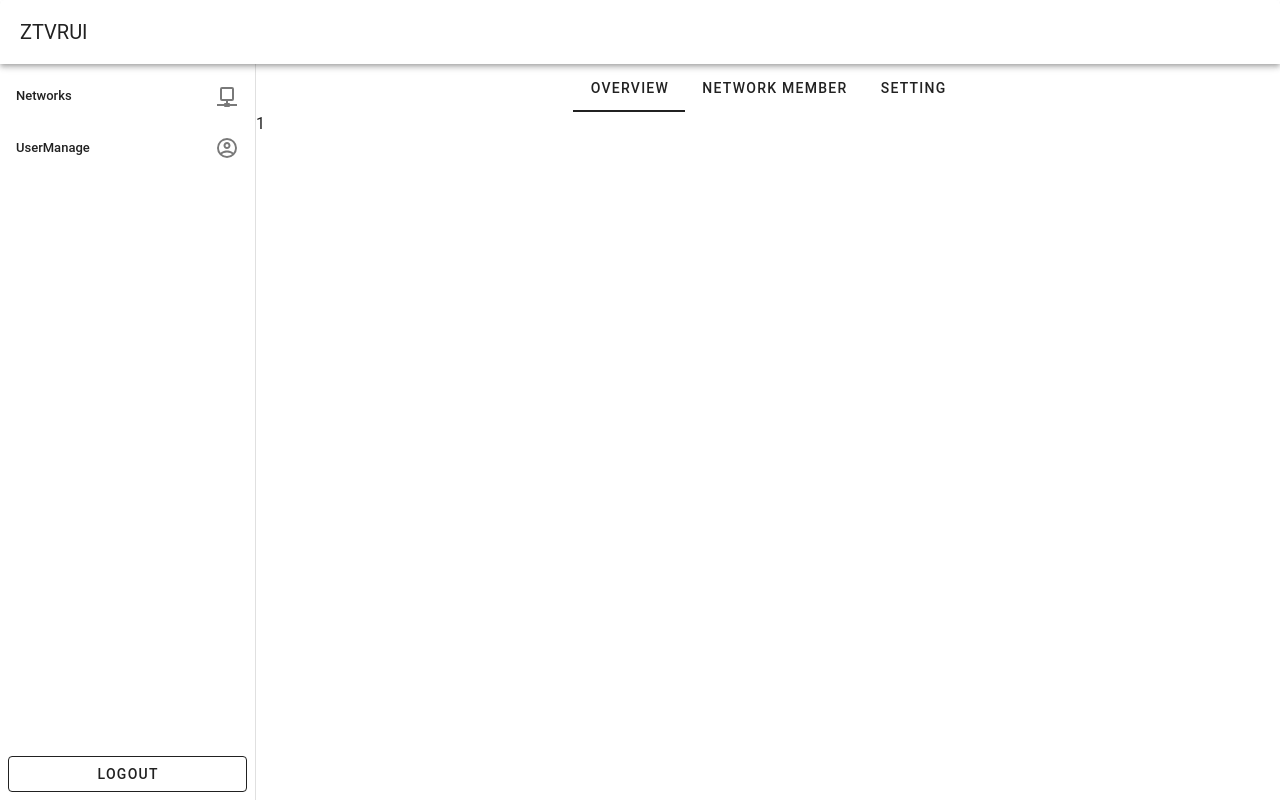
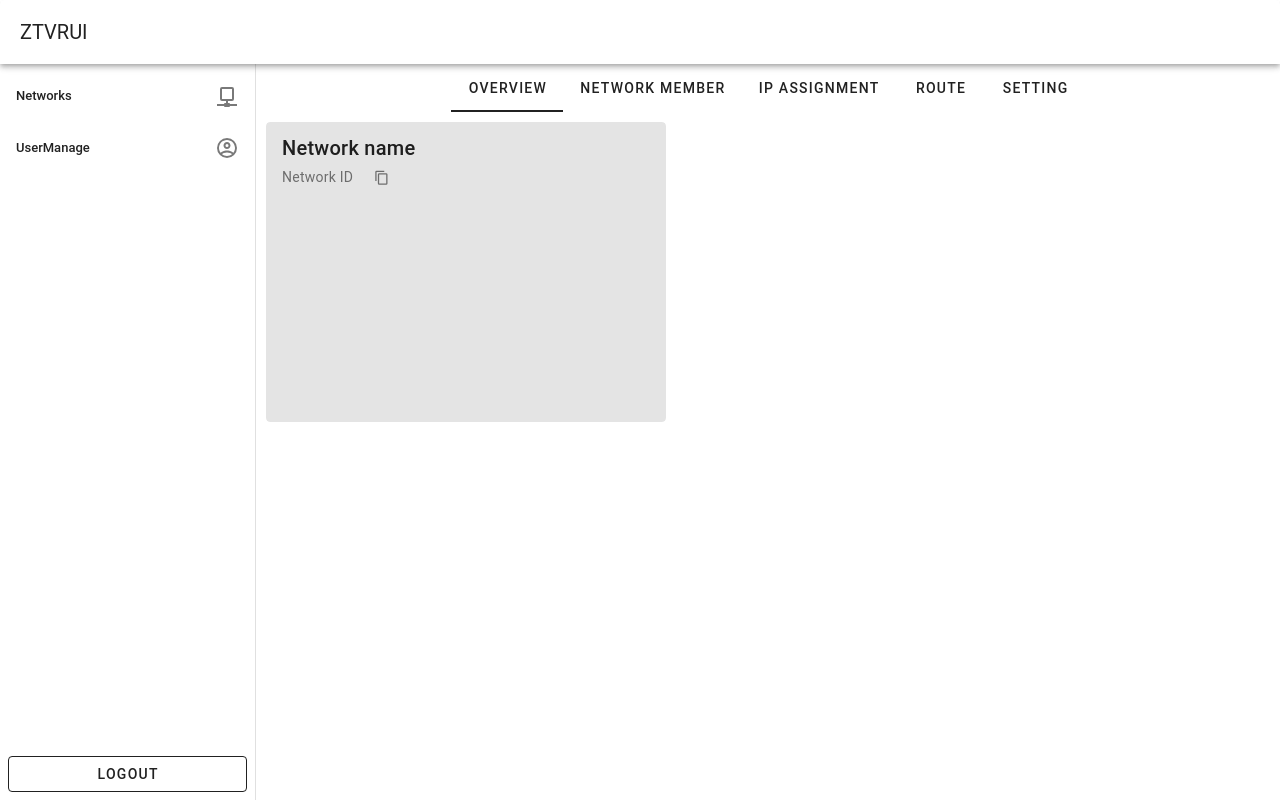
Before and after one commit to TnZzZHlp/ztvrui_frontend, a Vue app: page /home/network/1 in a window 1280 px wide. Built offline with nearby package versions, Linux system fonts and the light colour scheme; no server answers.

Commit message:
Restructure the user management component, update routing and internationalization support, and add network components and overview functionality.

```diff
--- a/src/components/NetworkComponent.vue
+++ b/src/components/HomeComponents/Network.vue
@@ -1,10 +1,26 @@
 <script setup lang="ts">
-import { ref } from 'vue'
+import { ref, onMounted } from 'vue'
 import { useRoute } from 'vue-router'
+import OverView from '@/components/HomeComponents/NetworkComponents/OverView.vue'
 
 const network_id = ref(useRoute().params.id)
 
 const tab = ref(null)
+
+// Request network data
+const network = ref({})
+
+onMounted(() => {
+  fetch(`/ztapi/controller/network/` + network_id.value)
+    .then(res => res.json())
+    .then(data => {
+      network.value = data
+
+    }).catch(err => {
+      console.error(err)
+    })
+})
+
 </script>
 
 <template>
@@ -12,16 +28,23 @@ const tab = ref(null)
     <v-tabs v-model="tab" align-tabs="center">
       <v-tab :value="1">{{ $t('overview') }}</v-tab>
       <v-tab :value="2">{{ $t('network_member') }}</v-tab>
-      <v-tab :value="3">{{ $t('setting') }}</v-tab>
+      <v-tab :value="3">{{ $t('ip_assignment') }}</v-tab>
+      <v-tab :value="4">{{ $t('route') }}</v-tab>
+      <v-tab :value="5">{{ $t('setting') }}</v-tab>
     </v-tabs>
 
     <v-tabs-window v-model="tab">
       <v-tabs-window-item :value="1">
-        1
+        <div style="padding: 10px;">
+          <OverView :network="network" />
+        </div>
       </v-tabs-window-item>
+
+
       <v-tabs-window-item :value="2">
-        2
+
       </v-tabs-window-item>
+
 
       <v-tabs-window-item :value="3">
         3
--- /dev/null
+++ b/src/components/HomeComponents/NetworkComponents/NetworkMember.vue
@@ -0,0 +1,44 @@
+<script setup lang="ts">
+import { ref, onMounted, toRefs } from 'vue'
+
+const network_members = ref([])
+
+
+onMounted(() => {
+  fetch(`/ztapi/controller/network/` + network_id.value)
+    .then(res => res.json())
+    .then(data => {
+      network.value = data
+
+    }).catch(err => {
+      console.error(err)
+    })
+})
+
+</script>
+
+<template>
+  <v-virtual-scroll :items="items" height="300" item-height="50">
+    <template v-slot:default="{ item }">
+      <v-list-item>
+        <template v-slot:prepend>
+          <v-avatar :color="item.color" class="text-white" size="40">
+            {{ item.initials }}
+          </v-avatar>
+        </template>
+
+        <v-list-item-title>{{ item.fullName }}</v-list-item-title>
+
+        <template v-slot:append>
+          <v-btn size="small" variant="tonal">
+            View User
+
+            <v-icon color="orange-darken-4" end>
+              mdi-open-in-new
+            </v-icon>
+          </v-btn>
+        </template>
+      </v-list-item>
+    </template>
+  </v-virtual-scroll>
+</template>
--- /dev/null
+++ b/src/components/HomeComponents/NetworkComponents/OverView.vue
@@ -0,0 +1,61 @@
+<script setup lang="ts">
+import { ref, onMounted, toRefs } from 'vue'
+
+// Copy Network ID
+const unsecuredCopyToClipboard = (text: string) => {
+  const textArea = document.createElement('textarea')
+  textArea.value = text
+  document.body.appendChild(textArea)
+  textArea.focus()
+  textArea.select()
+  try {
+    document.execCommand('copy')
+  } catch (err) {
+    console.error('Unable to copy to clipboard', err)
+  }
+  document.body.removeChild(textArea)
+}
+
+/**
+ * Copies the text passed as param to the system clipboard
+ * Check if using HTTPS and navigator.clipboard is available
+ * Then uses standard clipboard API, otherwise uses fallback
+ */
+const copyToClipboard = (content: string) => {
+  if (window.isSecureContext && navigator.clipboard) {
+    navigator.clipboard.writeText(content);
+  } else {
+    unsecuredCopyToClipboard(content)
+  }
+}
+
+const props = defineProps({
+  network: Object
+})
+
+const { network } = toRefs(props)
+
+</script>
+
+<template>
+  <v-card variant="tonal" max-width="400" min-height="300">
+    <template v-slot:title>
+      <p> {{ $t('network_name') }}</p>
+      <p>{{ network?.name }}</p>
+    </template>
+
+    <template v-slot:subtitle>
+      {{ $t('network_id') }}
+      <v-btn variant="text" size="small" @click="copyToClipboard(network?.id)">
+        <v-icon icon="$copy" />
+        {{ network?.id }}
+        <v-tooltip activator="parent" location="end" open-on-click :open-on-hover='false'>
+          {{ $t('copied') }}
+        </v-tooltip>
+      </v-btn>
+    </template>
+
+    <template v-slot:actions>
+    </template>
+  </v-card>
+</template>
--- a/src/components/NetworksComponent.vue
+++ b/src/components/HomeComponents/Networks.vue
@@ -2,9 +2,11 @@
 import router from '@/router'
 import { ref, onMounted } from 'vue'
 
-onMounted(() => {
-  getNetworks()
-})
+
+// Edit network name
+const editNetworkName = (name: string) => {
+  console.log(name)
+}
 
 // Get networks
 interface Network {
@@ -124,6 +126,11 @@ const copyToClipboard = (content: string) => {
     unsecuredCopyToClipboard(content)
   }
 }
+
+
+onMounted(() => {
+  getNetworks()
+})
 </script>
 
 <template>
@@ -131,10 +138,14 @@ const copyToClipboard = (content: string) => {
     <!-- Networks -->
     <v-card v-for="network in networks" :key="network.id">
       <template v-slot:title>
-        {{ network.name }}
+        {{ $t('network_name') }}
+        <v-text-field variant="underlined" :width="400" @keyup.enter="editNetworkName(network.name)">
+          {{ network.name }}
+        </v-text-field>
       </template>
 
       <template v-slot:subtitle>
+        {{ $t('network_id') }}
         <v-btn variant="text" size="small" @click="copyToClipboard(network.id)">
           <v-icon icon="$copy" />
           {{ network.id }}
--- a/src/i18n/en.ts
+++ b/src/i18n/en.ts
@@ -14,12 +14,15 @@ const en = {
   networks: 'Networks',
   network_member: 'Network member',
   no_networks_yet: 'No networks yet',
+  ip_assignment: 'IP assignment',
+  overview: 'Overview',
   password: 'Password',
   please_check_config_or_create_network: 'Please check the configuration or create a network',
-  overview: 'Overview',
+  route: 'Route',
   setting: 'Setting',
   user_manage: 'UserManage',
   username: 'Username',
+  network_id: 'Network ID',
 }
 
 export default en
--- a/src/i18n/zh_cn.ts
+++ b/src/i18n/zh_cn.ts
@@ -13,12 +13,15 @@ const zh_cn = {
   network_name: '网络名称',
   networks: '网络',
   no_networks_yet: '当前控制器没有网络',
+  ip_assignment: 'IP分配',
+  overview: '概览',
   password: '密码',
   please_check_config_or_create_network: '请检查配置或创建网络',
-  overview: '概览',
+  route: '路由',
   setting: '设置',
   user_manage: '用户管理',
   username: '用户名',
+  network_id: '网络ID',
 }
 
 export default zh_cn
--- a/src/main.ts
+++ b/src/main.ts
@@ -15,6 +15,7 @@ import {
   mdiContentCopy,
   mdiAccountCircleOutline,
   mdiDeleteOutline,
+  mdiPencilOutline,
 } from '@mdi/js'
 
 const vuetify = createVuetify({
@@ -26,6 +27,7 @@ const vuetify = createVuetify({
       copy: mdiContentCopy,
       account: mdiAccountCircleOutline,
       delete: mdiDeleteOutline,
+      edit: mdiPencilOutline,
     },
     sets: {
       mdi,
--- a/src/router/index.ts
+++ b/src/router/index.ts
@@ -2,9 +2,9 @@ import { createRouter, createWebHistory } from 'vue-router'
 import LoginView from '../views/LoginView.vue'
 import HomeView from '../views/HomeView.vue'
 
-import NetworksComponent from '@/components/NetworksComponent.vue'
-import NetworkComponent from '@/components/NetworkComponent.vue'
-import UserManageComponent from '@/components/UserManageComponent.vue'
+import NetworksComponent from '@/components/HomeComponents/Networks.vue'
+import NetworkComponent from '@/components/HomeComponents/Network.vue'
+import UserManageComponent from '@/components/HomeComponents/UserManage.vue'
 
 const router = createRouter({
   history: createWebHistory(import.meta.env.BASE_URL),
```
Also changed, not shown: src/components/HomeComponents/UserManage.vue (renamed from src/components/UserManageComponent.vue).
